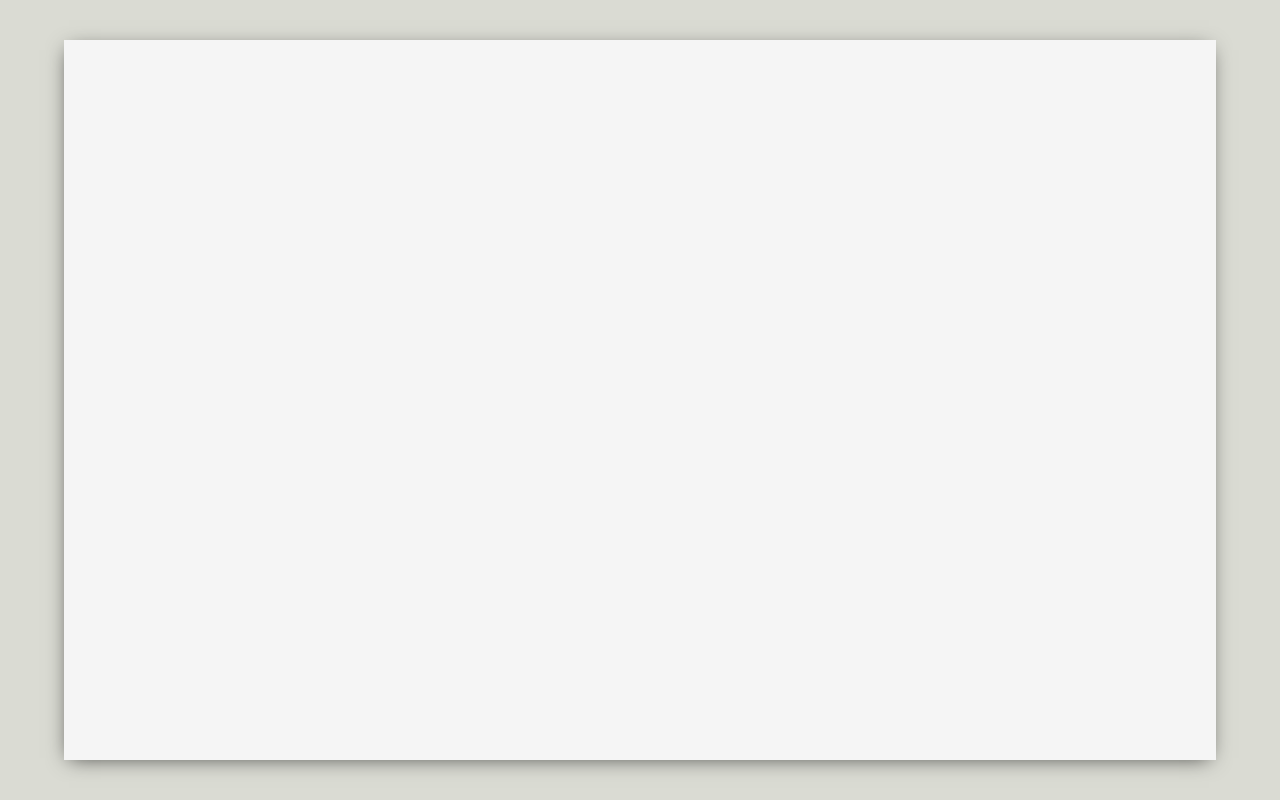
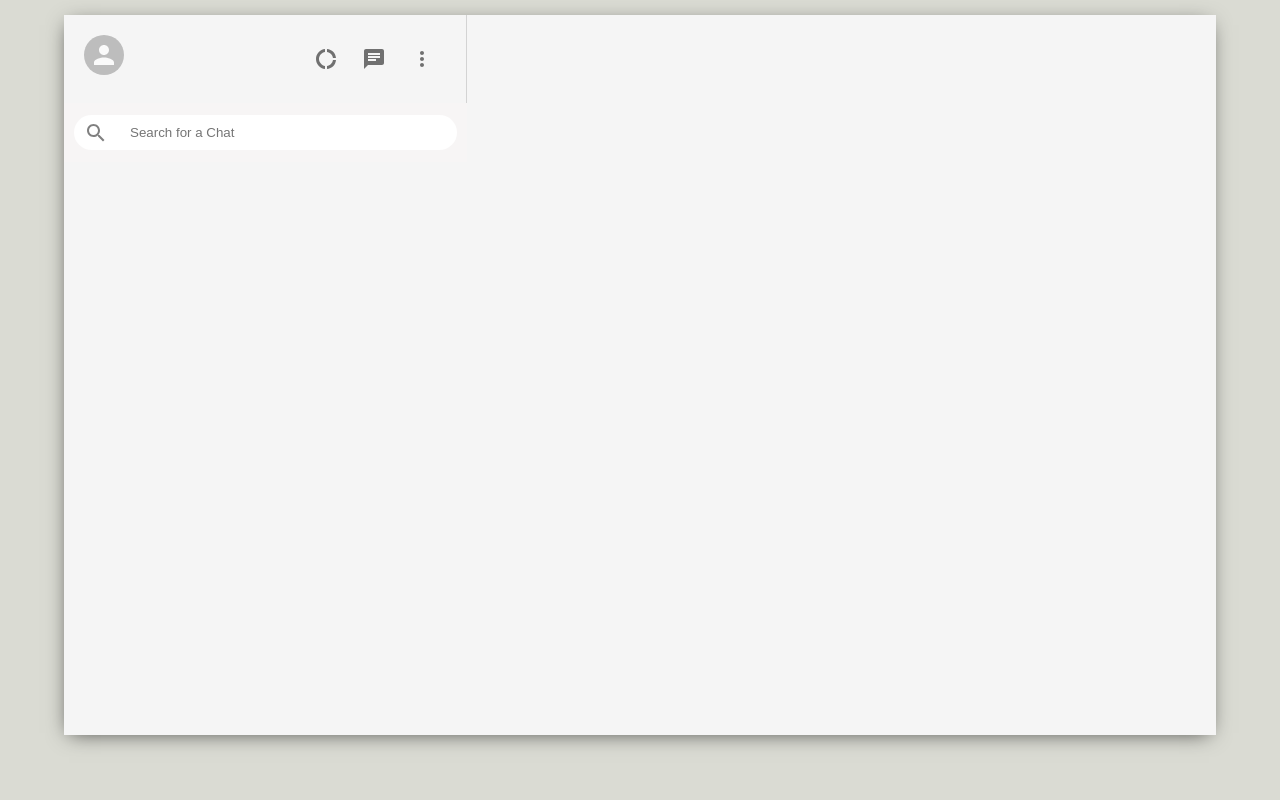
Before and after one commit to henryboisdequin/Chat-App, a React (Create React App) app: page / in a window 1280 px wide. Built offline with nearby package versions, Linux system fonts and the light colour scheme.

Commit message:
finished search container

```diff
--- a/package.json
+++ b/package.json
@@ -3,6 +3,8 @@
   "version": "0.1.0",
   "private": true,
   "dependencies": {
+    "@material-ui/core": "^4.11.0",
+    "@material-ui/icons": "^4.9.1",
     "@testing-library/jest-dom": "^4.2.4",
     "@testing-library/react": "^9.3.2",
     "@testing-library/user-event": "^7.1.2",
--- a/src/App.css
+++ b/src/App.css
@@ -8,6 +8,7 @@
 .app-body {
   display: flex;
   background-color: whitesmoke;
+  margin-top: -50px;
   height: 90vh;
   width: 90vw;
   box-shadow: -1px 4px 20px -6px rgba(0, 0, 0, 0.7);
--- a/src/App.js
+++ b/src/App.js
@@ -1,11 +1,12 @@
 import React from "react";
 import "./App.css";
+import Sidebar from "./components/Sidebar/Sidebar";
 
 export default function App() {
   return (
     <div className="app">
       <div className="app-body">
-        {/* Side Bar */}
+        <Sidebar />
         {/* Chat */}
       </div>
     </div>
--- /dev/null
+++ b/src/components/Sidebar/Sidebar.css
@@ -0,0 +1,51 @@
+.sidebar {
+  display: flex;
+  flex-direction: column;
+  flex: 0.35;
+}
+
+.sidebar-search {
+  display: flex;
+  align-items: center;
+  background-color: rgb(247, 245, 245);
+  height: 39px;
+  padding: 10px;
+}
+
+.sidebar-searchContainer {
+  display: flex;
+  align-items: center;
+  background-color: white;
+  width: 100%;
+  height: 35px;
+  border-radius: 20px;
+}
+
+.sidebar-searchContainer > input {
+  border: none;
+  margin-left: 10px;
+}
+
+.sidebar-searchContainer > .MuiSvgIcon-root {
+  color: gray;
+  padding: 10px;
+}
+
+.sidebar-header {
+  display: flex;
+  justify-content: space-between;
+  padding: 20px;
+  border-right: 1px solid lightgray;
+}
+
+.sidebar-headerRight {
+  display: flex;
+  align-items: center;
+  justify-content: space-between;
+  min-width: 10vw;
+}
+
+.sidebar-headerRight > .MuiSvgIcon-root {
+  margin-right: 2vw;
+  font-size: 24px !important;
+}
--- /dev/null
+++ b/src/components/Sidebar/Sidebar.js
@@ -0,0 +1,35 @@
+import React from "react";
+import { Avatar, IconButton } from "@material-ui/core";
+import DoughnutLargeIcon from "@material-ui/icons/DonutLarge";
+import ChatIcon from "@material-ui/icons/Chat";
+import MoreVertIcon from "@material-ui/icons/MoreVert";
+import SearchOutlined from "@material-ui/icons/Search";
+import "./Sidebar.css";
+
+export default function Sidebar() {
+  return (
+    <div className="sidebar">
+      <div className="sidebar-header">
+        <Avatar />
+        <div className="sidebar-headerRight">
+          <IconButton>
+            <DoughnutLargeIcon />
+          </IconButton>
+          <IconButton>
+            <ChatIcon />
+          </IconButton>
+          <IconButton>
+            <MoreVertIcon />
+          </IconButton>
+        </div>
+      </div>
+      <div className="sidebar-search">
+        <div className="sidebar-searchContainer">
+          <SearchOutlined />
+          <input placeholder="Search for a Chat" type="text" />
+        </div>
+      </div>
+      <div className="sidebar-chats"></div>
+    </div>
+  );
+}
```
Also changed, not shown: 1 other file (tests, documents, lock files or other folders).
